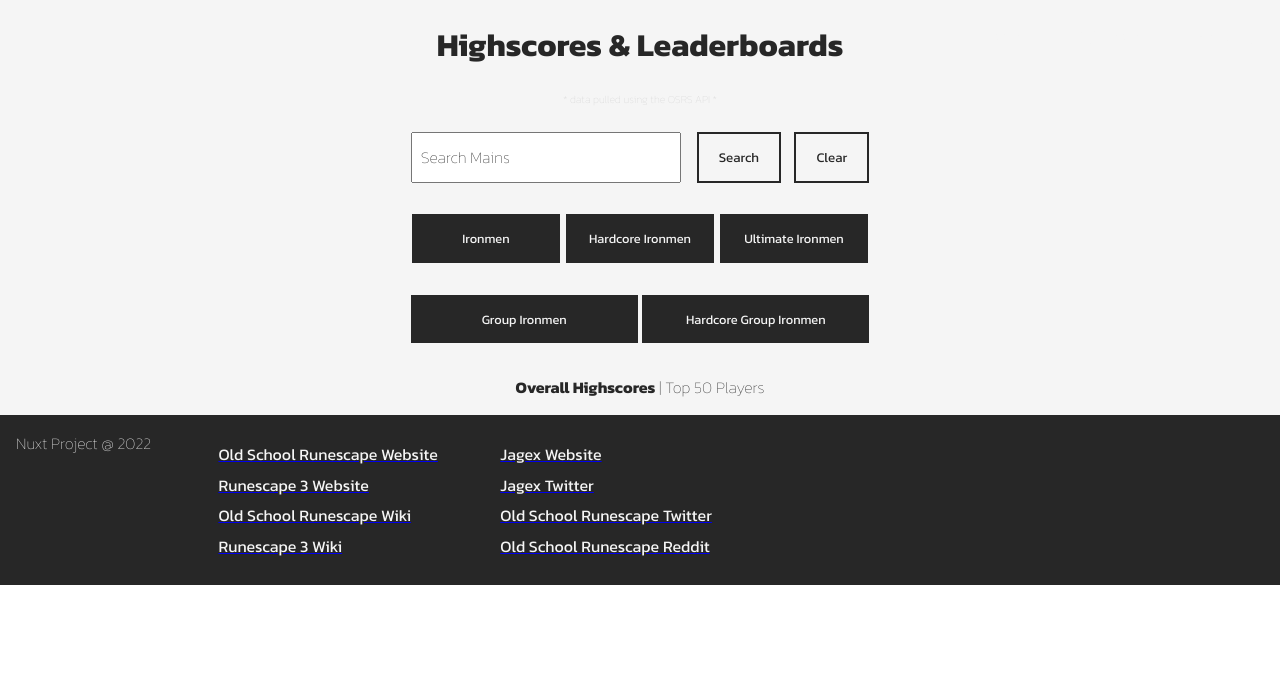
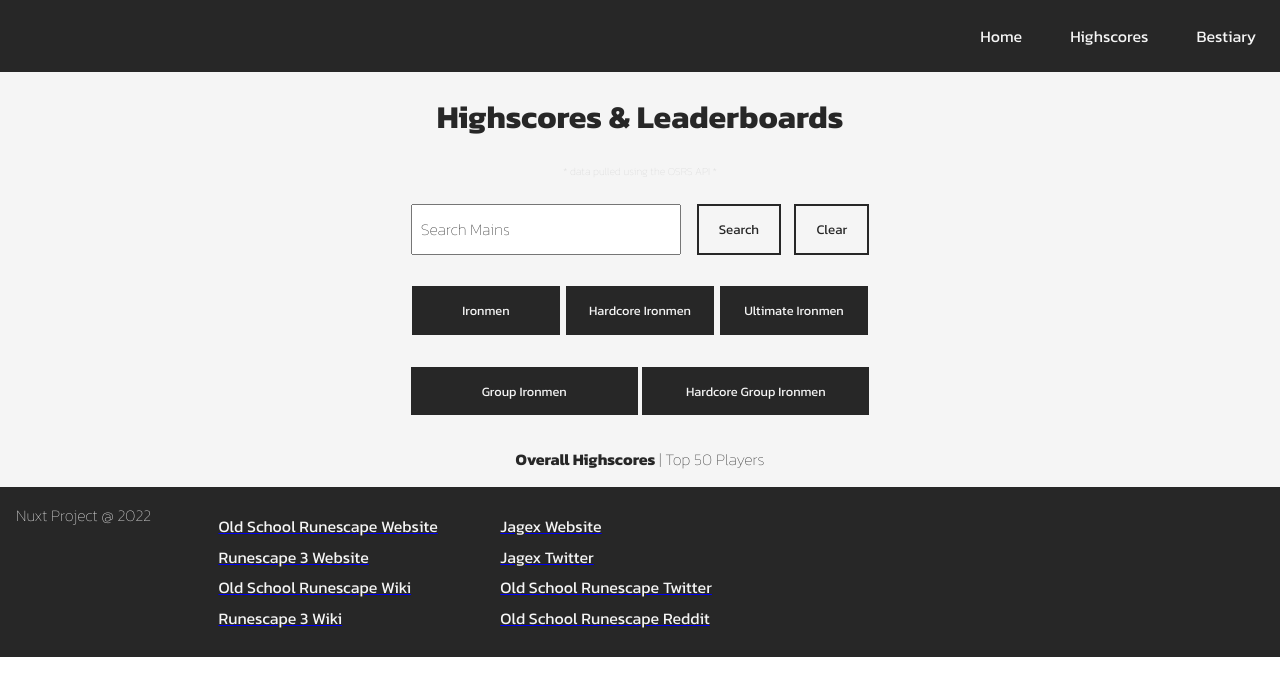
Before and after one commit to jm-dixon/OSRS-Fan-Project, a Nuxt app: page /highscores in a window 1280 px wide. Shown: the top 696 px of the page. Built offline with nearby package versions, Linux system fonts and the light colour scheme.

Commit message:
adding URL checker to 'AppHeader.vue' which slightly changes the header depending on current route

```diff
--- a/components/AppHeader.vue
+++ b/components/AppHeader.vue
@@ -1,5 +1,17 @@
 <template>
-    <div class="Header">
+  <div>
+    <div class="Header__notIndex" v-if="this.$route.name != 'index'">
+      <nuxt-link to='/'>
+          Home
+        </nuxt-link>
+        <nuxt-link to='/highscores'>
+          Highscores
+        </nuxt-link>
+        <nuxt-link to='/bestiary'>
+          Bestiary
+        </nuxt-link>
+    </div>
+    <div class="Header" v-if="this.$route.name === 'index'">
         <nuxt-link to='/'>
           Home
         </nuxt-link>
@@ -10,11 +22,12 @@
           Bestiary
         </nuxt-link>
     </div>
+  </div>
 </template>
 
 <script>
 export default {
-    name: 'AppHeader'
+    name: 'AppHeader',
 }
 </script>
 
@@ -40,4 +53,25 @@ export default {
 .Header a:not(:hover) {
   transition: 0.5s ease;
 }
+.Header__notIndex {
+  text-align: right;
+  display: flex;
+  width: 100%;
+  justify-content: flex-end;
+  background-color: var(--color-grey);
+}
+.Header__notIndex a {
+  text-decoration: none;
+  font-size: 1em;
+  color: var(--color-whiteSmoke);
+  padding: 1.5em 1.5em 1.5em 1.5em;
+  float: right;
+}
+.Header__notIndex a:hover {
+  color: var(--color-neruoscriptBlue);
+  transition: 0.8s ease;
+}
+.Header__notIndex a:not(:hover) {
+  transition: 0.5s ease;
+}
 </style>
```
